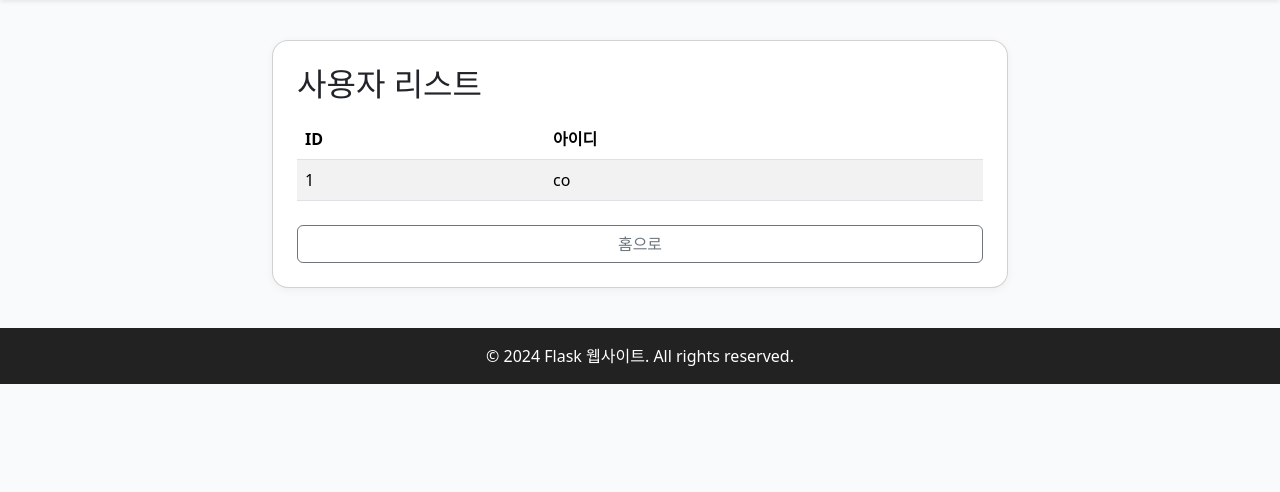
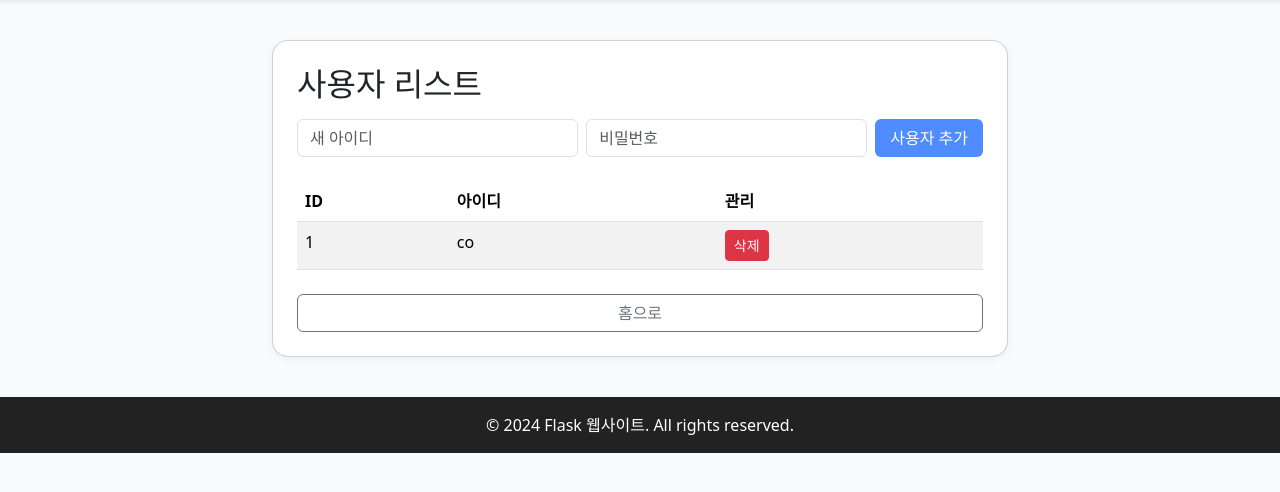
Before and after one commit to cori-j0choi/flask-board-example, a Flask app: page /user_list in a window 1280 px wide. Shown: the part 96-588 px from the top of the page. Run offline with Flask 3, Linux system fonts and the light colour scheme; a user stored in the database is signed in.

Commit message:
관리자 사용자 추가/삭제 기능 추가 및 업로드

```diff
--- a/app.py
+++ b/app.py
@@ -81,13 +81,41 @@
     flash('로그아웃 되었습니다.')
     return redirect(url_for('home'))
 
-@app.route('/user_list')
+@app.route('/user_list', methods=['GET', 'POST'])
 def user_list():
     if session.get('user') != 'admin' or request.remote_addr != '127.0.0.1':
         flash('관리자(로컬호스트)만 접근할 수 있습니다.')
         return redirect(url_for('home'))
+    if request.method == 'POST':
+        username = request.form.get('username')
+        password = request.form.get('password')
+        if not username or not password:
+            flash('아이디와 비밀번호를 입력하세요.')
+        elif User.query.filter_by(username=username).first():
+            flash('이미 존재하는 사용자 이름입니다.')
+        else:
+            hashed_password = generate_password_hash(password)
+            new_user = User(username=username, password=hashed_password)
+            db.session.add(new_user)
+            db.session.commit()
+            flash('사용자가 추가되었습니다!')
+        return redirect(url_for('user_list'))
     users = User.query.all()
     return render_template('user_list.html', users=users, user=session.get('user'))
+
+@app.route('/user_delete/<int:user_id>', methods=['POST'])
+def user_delete(user_id):
+    if session.get('user') != 'admin' or request.remote_addr != '127.0.0.1':
+        flash('관리자(로컬호스트)만 접근할 수 있습니다.')
+        return redirect(url_for('home'))
+    user = User.query.get_or_404(user_id)
+    if user.username == 'admin':
+        flash('관리자 계정은 삭제할 수 없습니다.')
+        return redirect(url_for('user_list'))
+    db.session.delete(user)
+    db.session.commit()
+    flash('사용자가 삭제되었습니다!')
+    return redirect(url_for('user_list'))
 
 @app.route('/board', methods=['GET', 'POST'])
 def board():
--- a/templates/user_list.html
+++ b/templates/user_list.html
@@ -5,11 +5,23 @@
   <div class="col-md-8">
     <div class="card p-4">
       <h2 class="mb-3">사용자 리스트</h2>
+      <form method="POST" class="row g-2 mb-4">
+        <div class="col-md-5">
+          <input type="text" name="username" class="form-control" placeholder="새 아이디" required>
+        </div>
+        <div class="col-md-5">
+          <input type="password" name="password" class="form-control" placeholder="비밀번호" required>
+        </div>
+        <div class="col-md-2 d-grid">
+          <button type="submit" class="btn btn-main">사용자 추가</button>
+        </div>
+      </form>
       <table class="table table-striped">
         <thead>
           <tr>
             <th>ID</th>
             <th>아이디</th>
+            <th>관리</th>
           </tr>
         </thead>
         <tbody>
@@ -17,6 +29,15 @@
           <tr>
             <td>{{ u.id }}</td>
             <td>{{ u.username }}</td>
+            <td>
+              {% if u.username != 'admin' %}
+              <form method="POST" action="{{ url_for('user_delete', user_id=u.id) }}" style="display:inline;" onsubmit="return confirm('정말 삭제하시겠습니까?');">
+                <button type="submit" class="btn btn-danger btn-sm">삭제</button>
+              </form>
+              {% else %}
+              <span class="text-muted">(관리자)</span>
+              {% endif %}
+            </td>
           </tr>
           {% endfor %}
         </tbody>
```
